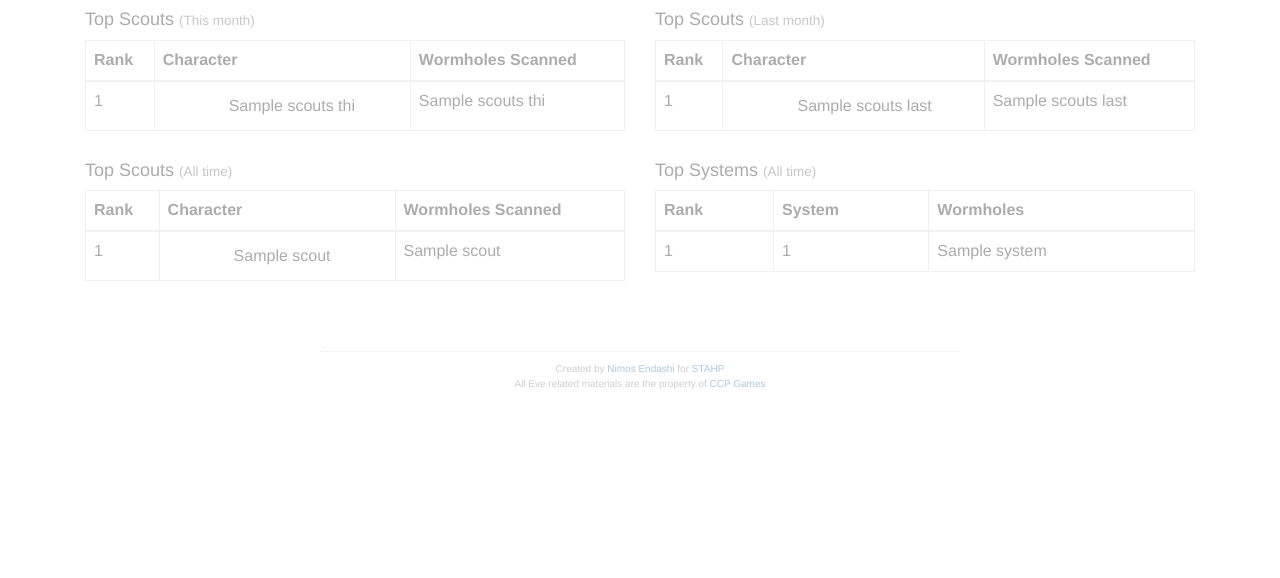
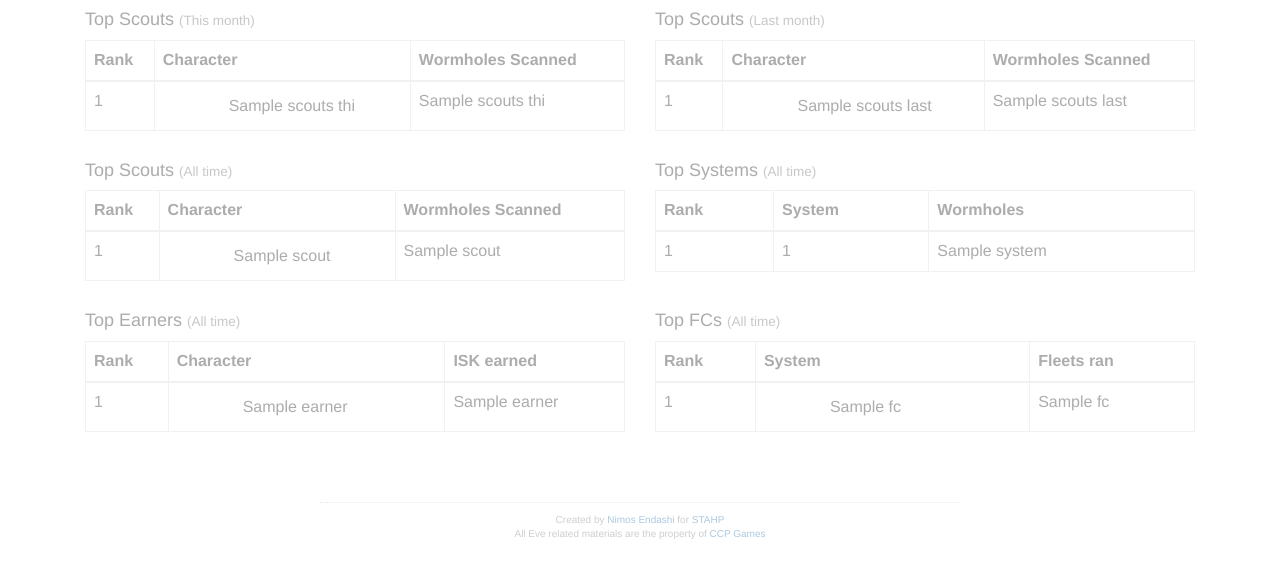
Before and after one commit to Nimos/crowseye, a PHP site: the page made by templates/top.html in a window 1280 px wide. Shown: the top 578 px of the page. Run offline with PHP 8.4, Linux system fonts and the light colour scheme; the template is opened without the code that fills it: most values are stand-ins (such as "Sample title", 1, 10 or a date in 2020); data that the repository does not hold is empty; some libraries are stand-ins or nearby versions.

Commit message:
added to earners and top fcs to rankings

```diff
--- a/templates/top.html
+++ b/templates/top.html
@@ -83,6 +83,46 @@
 				</table>
 			</div>
 		</div>
+		<div class="container">
+			<div class="col-md-6">
+				<h4>Top Earners <small>(All time)</small></h4>
+				<table class="table table-bordered">
+					<thead>
+						<th>Rank</th>
+						<th>Character</th>
+						<th>ISK earned</th>
+					</thead>
+					<tbody>
+						<?php  $c=1; foreach($topEarner as $earner): ?>
+							<tr>
+								<td><?php  echo $c++; ?></td>
+								<td><span class="character_field" name="<?php  echo $earner[2]?>" style="background-image: url(http://image.eveonline.com/corporation/<?php echo $earner[3];?>_32.png), url(http://image.eveonline.com/character/<?php  echo $earner[2]?>_32.jpg);"><?php  echo $earner[1]; ?></span></td>
+								<td><?php  echo $earner[4]; ?></td>
+							</tr>
+						<?php  endforeach; ?>
+					</tbody>
+				</table>
+			</div>
+			<div class="col-md-6">
+				<h4>Top FCs <small>(All time)</small></h4>
+				<table class="table table-bordered">
+					<thead>
+						<th>Rank</th>
+						<th>System</th>
+						<th>Fleets ran</th>
+					</thead>
+					<tbody>
+						<?php  $c=1; foreach($topFC as $fc): ?>
+							<tr>
+								<td><?php  echo $c++; ?></td>
+								<td><span class="character_field" name="<?php  echo $fc[2]?>" style="background-image: url(http://image.eveonline.com/corporation/<?php echo $fc[3];?>_32.png), url(http://image.eveonline.com/character/<?php  echo $fc[2]?>_32.jpg);"><?php  echo $fc[1]; ?></span></td>
+								<td><?php  echo $fc[4]; ?></td>
+							</tr>
+						<?php  endforeach; ?>
+					</tbody>
+				</table>
+			</div>
+		</div>
 		<?php include "templates/footer.html";?>
 		<?php include "templates/scripts.html";?>
 	</body>
```
Also changed, not shown: views/home.php (+34 -0 lines).
